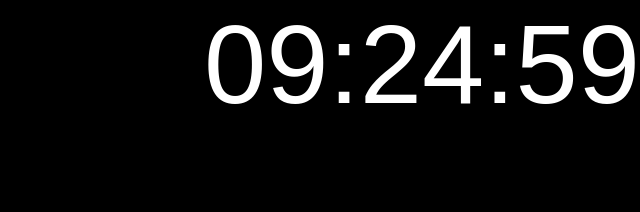
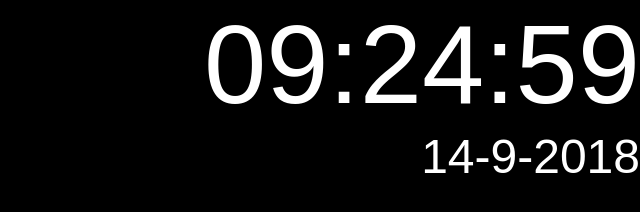
Before and after one commit to bram0101/Team-Deurklink-Smart-Mirror, a plain HTML site: page index.html in a window 1280 px wide. Shown: the whole page, without its empty margins (640-1280 px from the left). Drawn offline with Linux system fonts and the light colour scheme.

Commit message:
de loadste

```diff
--- a/klok/klok.css
+++ b/klok/klok.css
@@ -5,3 +5,7 @@ body{
     text-align: right;
     font-size: 700%;
 }
+.datumtxt {
+    text-align: right;
+    font-size: 300%;
+}
--- a/klok/klok.js
+++ b/klok/klok.js
@@ -10,6 +10,15 @@ function Updatetime(){
     var hourtxt = hour + "";
     var minutestxt = minutes + "";
     var secondstxt = seconds + "";
+    //vanaf hier datum
+    var day = "";
+    var year = date.getFullYear();
+    var month = date.getMonth();
+    var date = date.getDate();
+    var yeartxt = year + "";
+    var monthtxt = (month + 1) + "";
+    var datetxt = date + "";
+    //vanaf hier verder
     if (hourtxt.length == 1){
       hourtxt = "0" + hourtxt;
     }
@@ -19,8 +28,10 @@ function Updatetime(){
     if (secondstxt.length == 1){
       secondstxt = "0" + secondstxt;
     }
+    day = datetxt + "-" + monthtxt + "-" + yeartxt;
     clock = hourtxt + ":" + minutestxt + ":" + secondstxt;
-   pagina.innerHTML = "<div class=\"kloktext\">"+clock+"</div>";
+   pagina.innerHTML = "<div class=\"kloktext\">"+clock+"</div>" +
+   "<div class=\"datumtxt\">"+day+"<div>";
    setTimeout(Updatetime, 1000);
 }
 Updatetime ();
```
